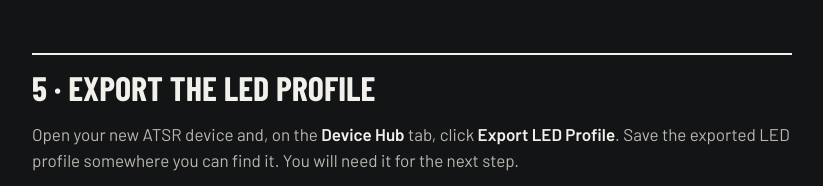
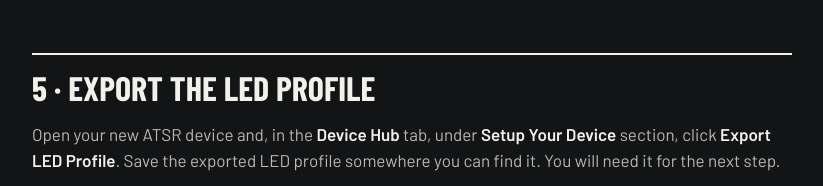
Before and after one commit to giantorth/giant.orth.cc, an Eleventy site: page site/guides/atsr-led-profiles.md in a window 1280 px wide. Shown: the part 3375-3561 px from the top of the page, without its empty margins (326-1149 px from the left). Built offline with nearby package versions, Linux system fonts and the light colour scheme; Eleventy itself is replaced by a stand-in of ours; files that its build step writes are made by us from their sources; a web font is replaced by a local one.

Commit message:
Fix ATSR directions

```diff
--- a/site/guides/atsr-led-profiles.md
+++ b/site/guides/atsr-led-profiles.md
@@ -68,7 +68,7 @@ left navigation as its own device, where you can tune presets and per-element ef
 
 ## 5 · Export the LED profile
 
-Open your new ATSR device and, on the **Device Hub** tab, click **Export LED
+Open your new ATSR device and, in the **Device Hub** tab, under **Setup Your Device** section, click **Export LED
 Profile**. Save the exported LED profile somewhere you can find it. You will need it for the next step.
 
 ![The ATSR device Effect Customization tab with the Export LED Profile link](/docs/ATSR/Setup4.png)
```
Also changed, not shown: docs/ATSR/Setup4.png.
